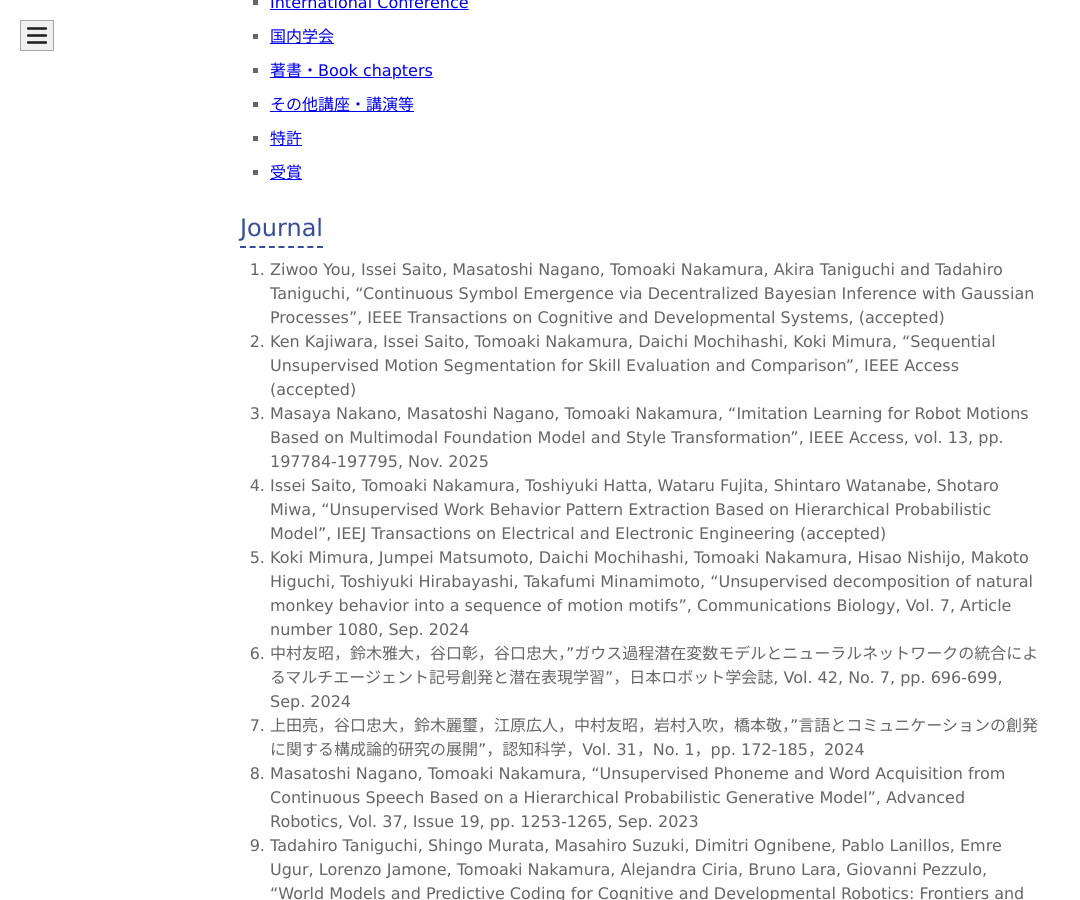
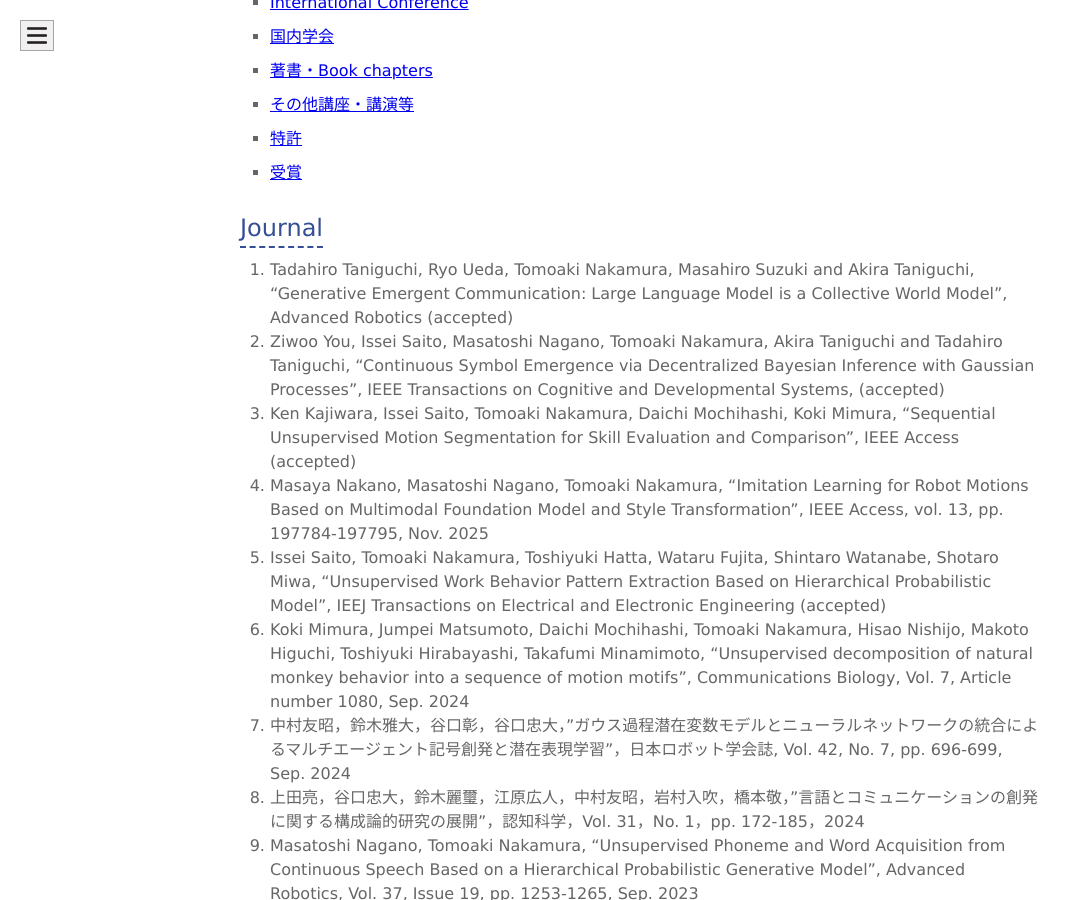
Before and after one commit to naka-lab/naka-lab.github.io, a Jekyll site: the page built from subpages/pub.md, in a window 1280 px wide and 900 px high, scrolled down 690 px. Shown: the whole window, without its empty margins (0-1080 px from the left). Built offline with Jekyll 4.4.1, drawn with Linux system fonts in a browser that asks for light colours.

Commit message:
Update pub.md

```diff
--- a/subpages/pub.md
+++ b/subpages/pub.md
@@ -17,6 +17,7 @@ layout: default
 
 
 ## Journal
+1. Tadahiro Taniguchi, Ryo Ueda, Tomoaki Nakamura, Masahiro Suzuki and Akira Taniguchi, "Generative Emergent Communication: Large Language Model is a Collective World Model", Advanced Robotics (accepted)
 1. Ziwoo You, Issei Saito, Masatoshi Nagano, Tomoaki Nakamura, Akira Taniguchi  and Tadahiro Taniguchi, "Continuous Symbol Emergence via Decentralized Bayesian Inference with Gaussian Processes", IEEE Transactions on Cognitive and Developmental Systems, (accepted)
 1. Ken Kajiwara, Issei Saito, Tomoaki Nakamura, Daichi Mochihashi, Koki Mimura, "Sequential Unsupervised Motion Segmentation for Skill Evaluation and Comparison", IEEE Access (accepted)
 1. Masaya Nakano, Masatoshi Nagano, Tomoaki Nakamura, "Imitation Learning for Robot Motions Based on Multimodal Foundation Model and Style Transformation", IEEE Access, vol. 13, pp. 197784-197795, Nov. 2025
```
